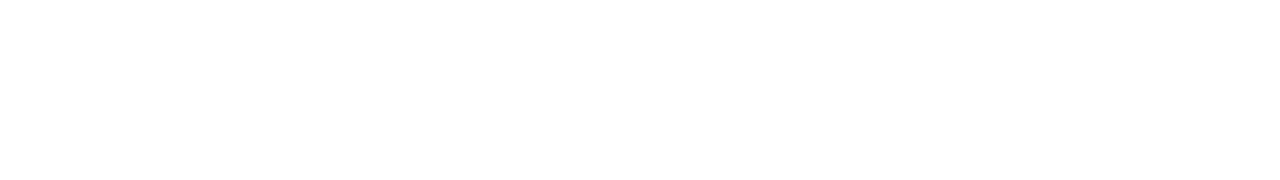
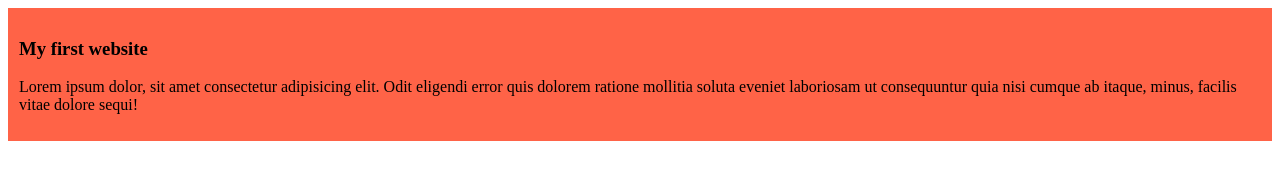
Before and after one commit to Avijithpaul/my-simple-website, a plain HTML site: page index.html in a window 1280 px wide. Drawn offline with Linux system fonts and the light colour scheme.

Commit message:
added the first blog

```diff
--- a/index.html
+++ b/index.html
@@ -4,8 +4,12 @@
     <meta charset="UTF-8">
     <meta name="viewport" content="width=device-width, initial-scale=1.0">
     <title>my simple website</title>
+    <link rel="stylesheet" href="styles/blog.css">
 </head>
 <body>
-
+    <div>
+        <h3>My first website</h3>
+        <p>Lorem ipsum dolor, sit amet consectetur adipisicing elit. Odit eligendi error quis dolorem ratione mollitia soluta eveniet laboriosam ut consequuntur quia nisi cumque ab itaque, minus, facilis vitae dolore sequi!</p>
+    </div>
 </body>
 </html>
--- /dev/null
+++ b/styles/blog.css
@@ -0,0 +1,4 @@
+div{
+    background-color: tomato;
+    padding: 11px;
+}
```
